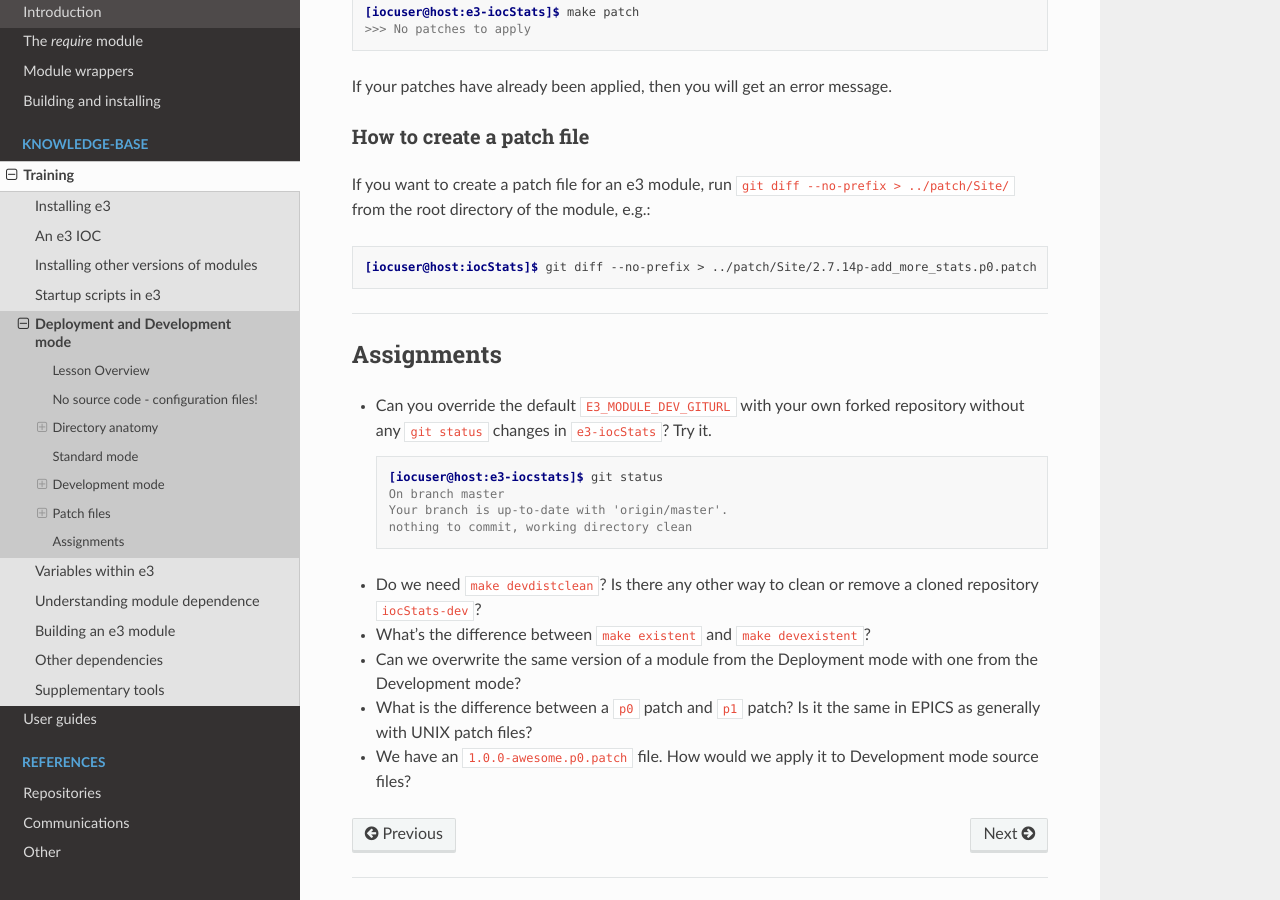
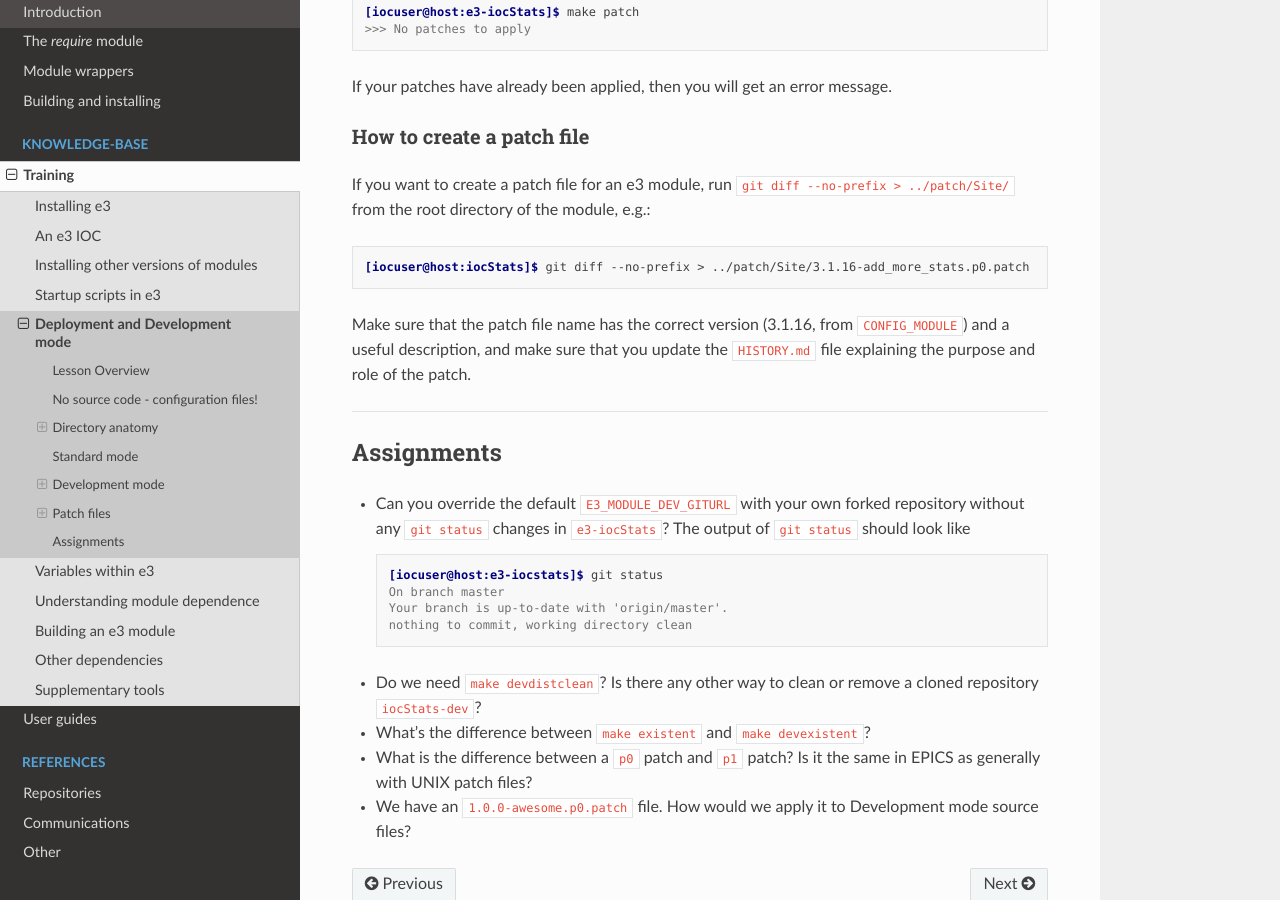
Before and after one commit to ttkorhonen/e3pages, a Sphinx documentation site: the page built from docs/kb/training/workbook/5_e3_modes.md, in a window 1280 px wide and 900 px high, scrolled down 9357 px. Built offline with Sphinx 7.4.7 and the Read the Docs theme 2.0.0, drawn with Linux system fonts in a browser that asks for light colours.

Commit message:
Updated to end of file

````diff
--- a/docs/kb/training/workbook/5_e3_modes.md
+++ b/docs/kb/training/workbook/5_e3_modes.md
@@ -368,14 +368,17 @@ If your patches have already been applied, then you will get an error message.
 If you want to create a patch file for an e3 module, run `git diff --no-prefix > ../patch/Site/` from the root directory of the module, e.g.:
 
 ```console
-[iocuser@host:iocStats]$ git diff --no-prefix > ../patch/Site/2.7.14p-add_more_stats.p0.patch
+[iocuser@host:iocStats]$ git diff --no-prefix > ../patch/Site/3.1.16-add_more_stats.p0.patch
 ```
+
+Make sure that the patch file name has the correct version (3.1.16, from `CONFIG_MODULE`) and a useful description, and make sure that you update the `HISTORY.md` file
+explaining the purpose and role of the patch.
 
 ---
 
 ## Assignments
 
-* Can you override the default `E3_MODULE_DEV_GITURL` with your own forked repository without any `git status` changes in `e3-iocStats`? Try it.
+* Can you override the default `E3_MODULE_DEV_GITURL` with your own forked repository without any `git status` changes in `e3-iocStats`? The output of `git status` should look like
 
   ```console
   [iocuser@host:e3-iocstats]$ git status
@@ -386,6 +389,5 @@ If you want to create a patch file for an e3 module, run `git diff --no-prefix >
 
 * Do we need `make devdistclean`? Is there any other way to clean or remove a cloned repository `iocStats-dev`?
 * What's the difference between `make existent` and `make devexistent`?
-* Can we overwrite the same version of a module from the Deployment mode with one from the Development mode?
 * What is the difference between a `p0` patch and `p1` patch? Is it the same in EPICS as generally with UNIX patch files?
 * We have an `1.0.0-awesome.p0.patch` file. How would we apply it to Development mode source files?
````
